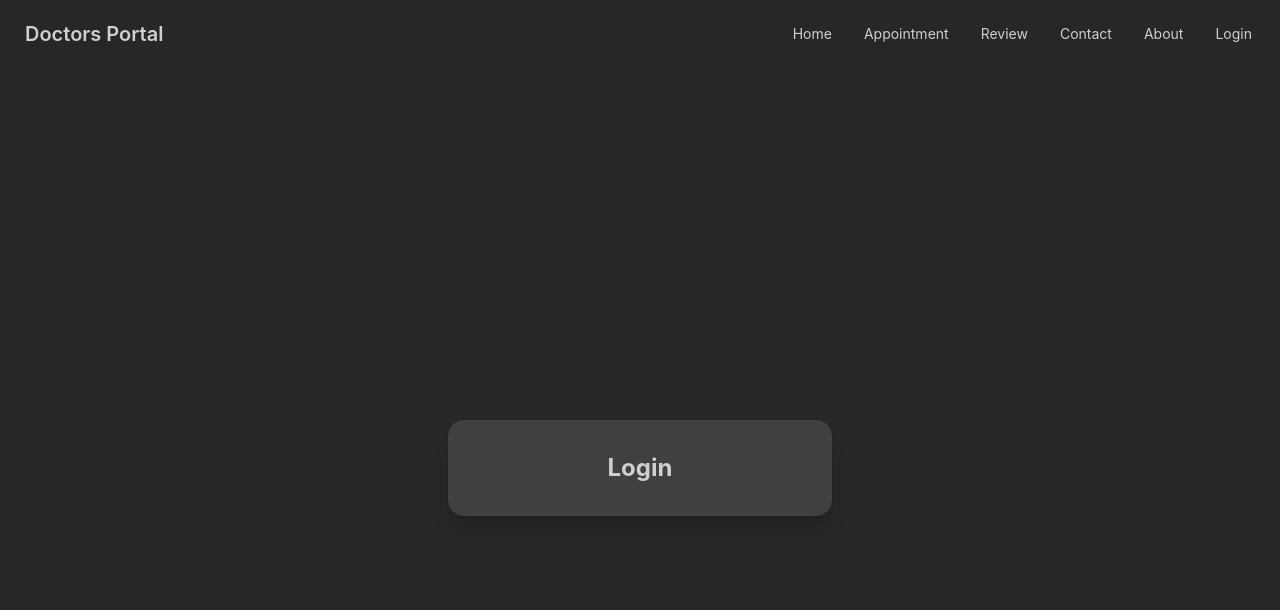
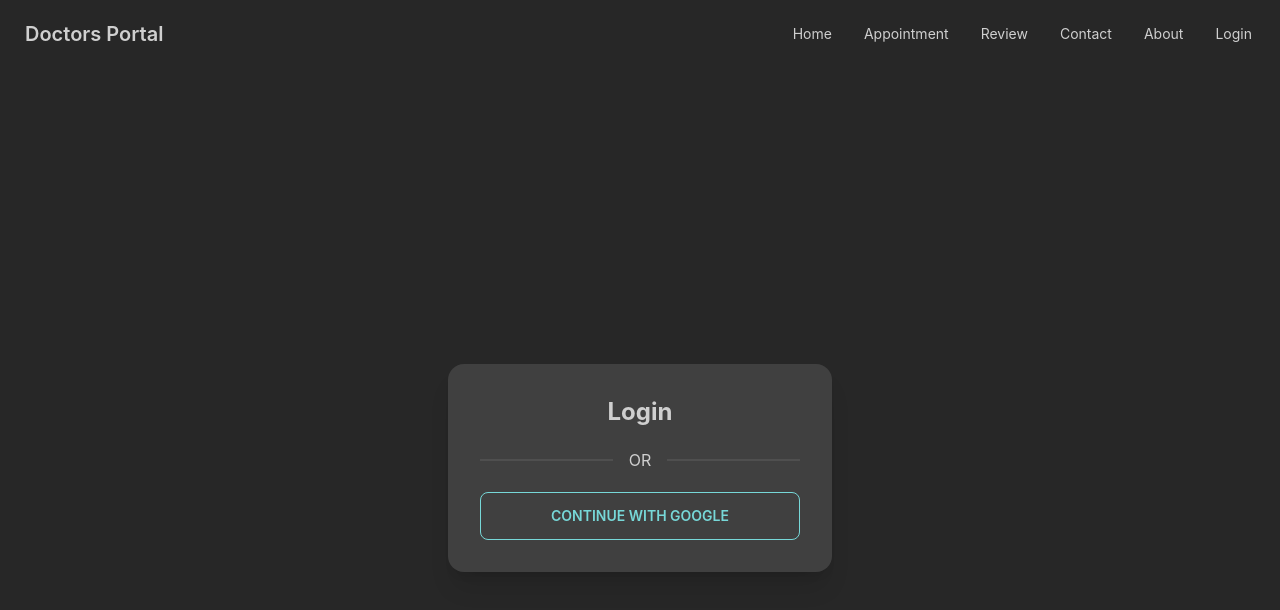
Before and after one commit to nafish08/dental-care-client, a React (Create React App) app: page /login in a window 1280 px wide. Shown: the top 610 px of the page. Built offline with nearby package versions, Linux system fonts and the light colour scheme; no server answers.

Commit message:
Google sign in added and geting user info

```diff
--- a/src/Pages/Login/Login.js
+++ b/src/Pages/Login/Login.js
@@ -1,11 +1,25 @@
 import React from 'react';
+import { useSignInWithGoogle } from 'react-firebase-hooks/auth';
+import auth from '../../firebase.init';
 
 const Login = () => {
+
+    const [signInWithGoogle, user, loading, error] = useSignInWithGoogle(auth);
+
+    if (user) {
+        console.log(user);
+    }
+
     return (
         <div className='flex h-screen justify-center items-center'>
-            <div class="card w-96 bg-neutral-700 shadow-xl">
-                <div class="card-body">
-                    <h2 class="text-center text-2xl font-bold">Login</h2>
+            <div className="card w-96 bg-neutral-700 shadow-xl">
+                <div className="card-body">
+                    <h2 className="text-center text-2xl font-bold">Login</h2>
+                    <div className="divider">OR</div>
+                    <button
+                        onClick={() => signInWithGoogle()}
+                        className="btn btn-outline btn-accent uppercase"
+                    >Continue with google</button>
                 </div>
             </div>
         </div>
```
